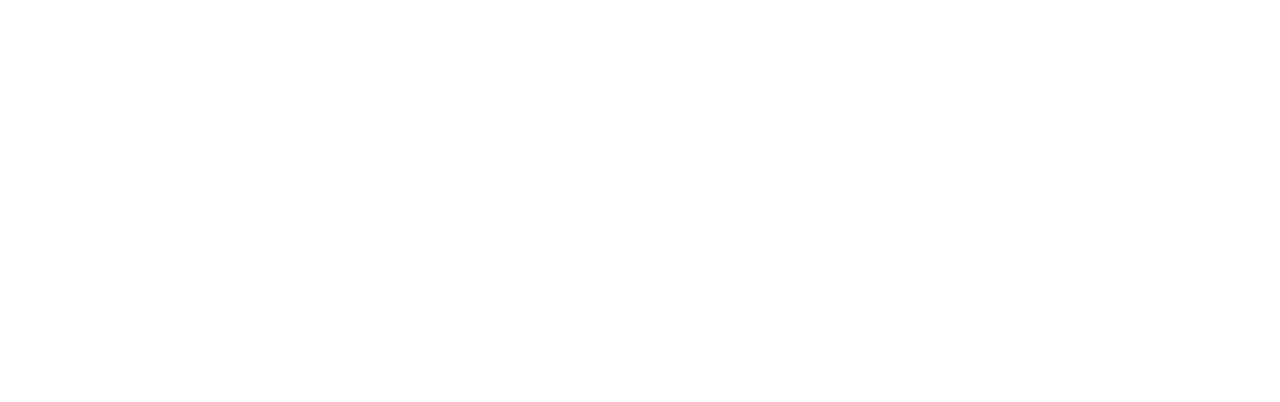
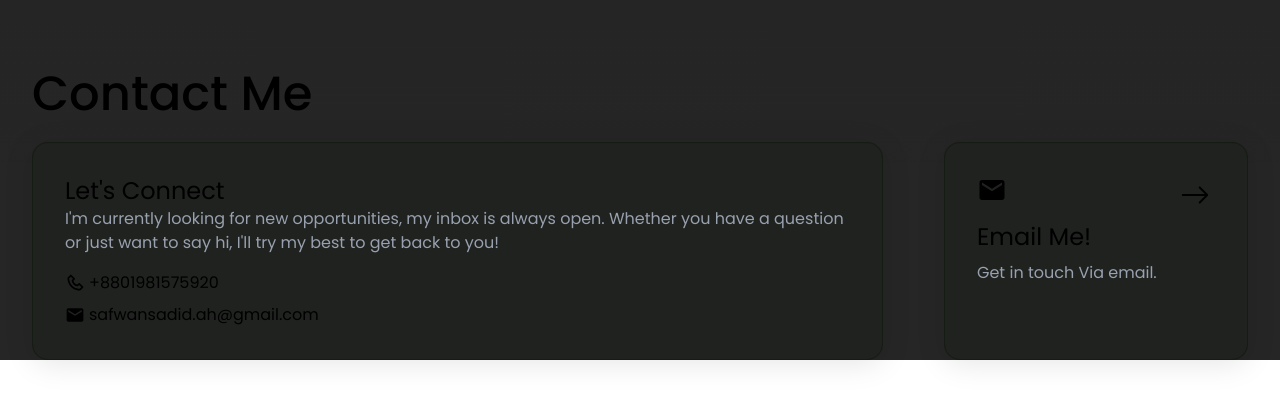
Before and after one commit to SafuGit/SAFU-PORTFOLIO, a React (Vite) app: page /#projects in a window 1280 px wide. Shown: the part 9493-9895 px from the top of the page. Before the commit the page ends 9403 px from the top, so only its background shows below. Built offline with nearby package versions, Linux system fonts and the light colour scheme.

Commit message:
add contact

```diff
--- a/src/App.jsx
+++ b/src/App.jsx
@@ -6,6 +6,7 @@
 import Skills from './components/Skills/Skills'
 import Hobbies from './components/Hobbies/Hobbies'
 import Projects from './components/Projects/Projects'
+import Contact from './components/Contact/Contact'
 
 function App() {
 
@@ -22,6 +23,7 @@
       <Skills></Skills>
       <Hobbies></Hobbies>
       <Projects></Projects>
+      <Contact></Contact>
     </div>
   )
 }
--- /dev/null
+++ b/src/components/Contact/Contact.jsx
@@ -0,0 +1,38 @@
+import React from 'react';
+import { BiPhone } from 'react-icons/bi';
+import { BsArrowRight } from 'react-icons/bs';
+import { MdEmail, MdMail } from 'react-icons/md';
+
+const Contact = () => {
+  return (
+    <div id='contact' className='w-[95vw] mx-auto mb-40'>
+      <h1 className='text-5xl font-medium mb-6'>Contact Me</h1>
+      <div className='flex justify-between'>
+        <div className='bg rounded-2xl p-8 w-[70%]'>
+          <h1 className='text-2xl'>Let's Connect</h1>
+          <p className='text-gray-400'>I'm currently looking for new opportunities, my inbox is always open. Whether you have a question or just want to say hi, I'll try my best to get back to you!</p>
+          <div className='flex gap-1 items-center mt-4'>
+            <BiPhone className='text-xl'></BiPhone>
+            <p>+8801981575920</p>
+          </div>
+          <div className='flex gap-1 items-center mt-2'>
+            <MdEmail className='text-xl'></MdEmail>
+            <p>safwansadid.ah@gmail.com</p>
+          </div>
+        </div>
+        <div className='bg rounded-2xl p-8 w-[25%] hover:cursor-pointer' onClick={() => {
+          window.location.href = 'mailto:safwansadid.ah@gmail.com'
+        }}>
+          <div className='flex justify-between'>
+            <MdMail className='text-3xl mb-4'></MdMail>
+            <button className='btn btn-ghost btn-circle'><BsArrowRight className='text-3xl'></BsArrowRight></button>
+          </div>
+          <h1 className='text-2xl mb-2'>Email Me!</h1>
+          <p className='text-gray-400'>Get in touch Via email.</p>
+        </div>
+      </div>
+    </div>
+  );
+};
+
+export default Contact;
--- a/src/components/Projects/Projects.jsx
+++ b/src/components/Projects/Projects.jsx
@@ -15,7 +15,7 @@
   }, [inView])
 
   return (
-    <div className='w-[95vw] mx-auto' id='projects' ref={ref}>
+    <div className='w-[95vw] mx-auto mb-40' id='projects' ref={ref}>
       <h1 className='text-center text-5xl font-semibold mb-8'>Featured Projects</h1>
       <div className='flex flex-col justify-center gap-20'>
         <div className='flex justify-center'>
```
